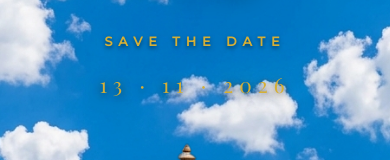
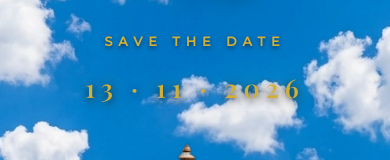
Before and after one commit to mukeshraj-2006/wedding-invitation, a website: page index.html in a window 390 px wide. Both pictures are taken after a click on the button "OPEN INVITATION". Shown: the part 249-409 px from the top of the page. Drawn offline with nearby package versions, Linux system fonts and the light colour scheme; a web font is replaced by a local one.

Commit message:
Enlarge and bold the wedding date on landing page for better visibility

```diff
--- a/style.css
+++ b/style.css
@@ -217,7 +217,8 @@ body {
 }
 .wedding-date-text {
     font-family: var(--font-serif);
-    font-size: 2rem;
+    font-size: 2.5rem; /* Enlarged font size */
+    font-weight: 600; /* Added boldness for visibility */
     letter-spacing: 6px;
     color: var(--gold); /* Changed to gold for visibility against clouds */
     margin-top: 0.5rem;
@@ -641,7 +642,7 @@ body {
         letter-spacing: 6px;
     }
     .wedding-date-text {
-        font-size: 1.3rem;
+        font-size: 1.6rem; /* Enlarged for mobile */
     }
     .groom-name, .bride-name {
         font-size: 3.2rem;
```
